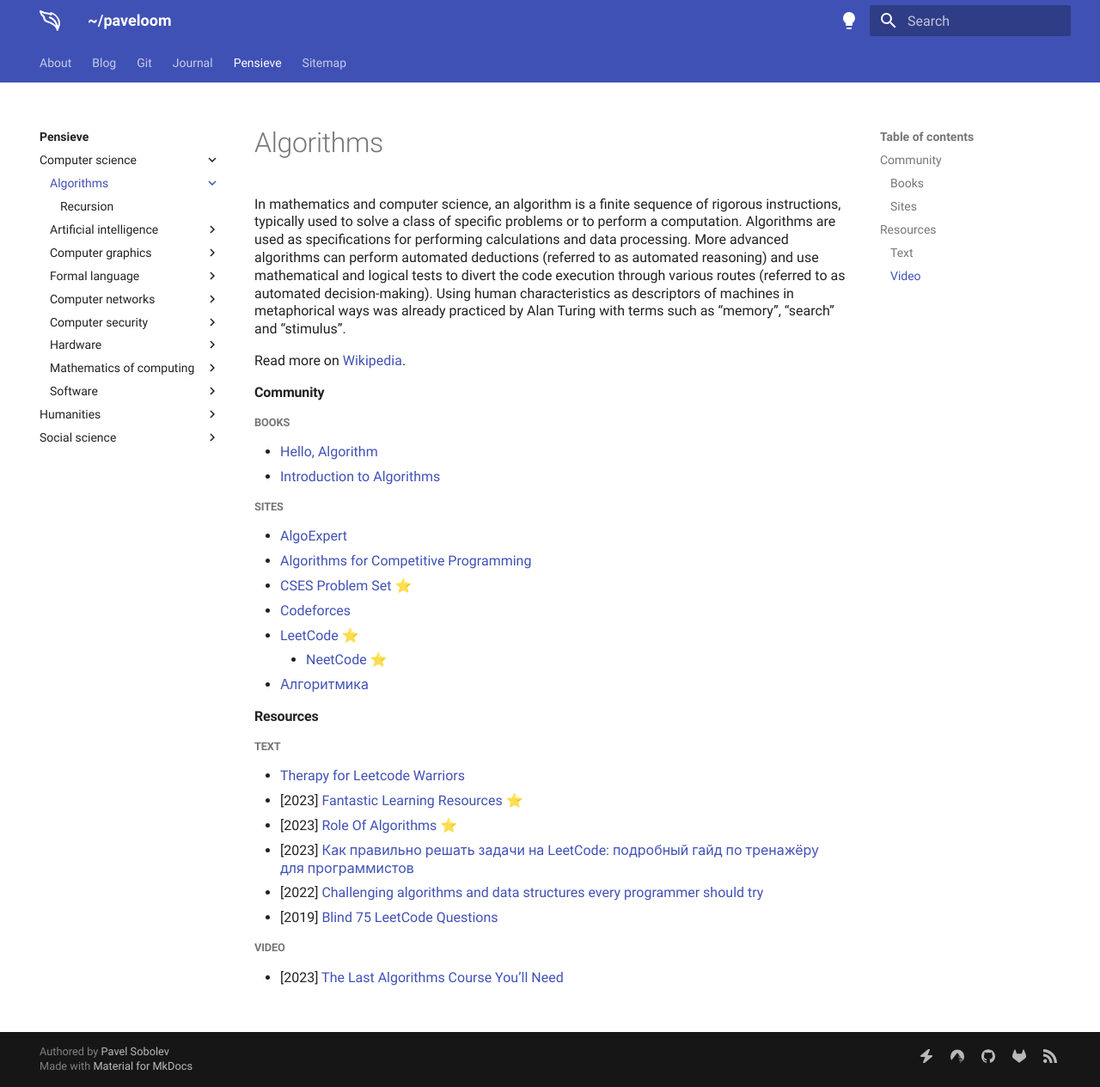
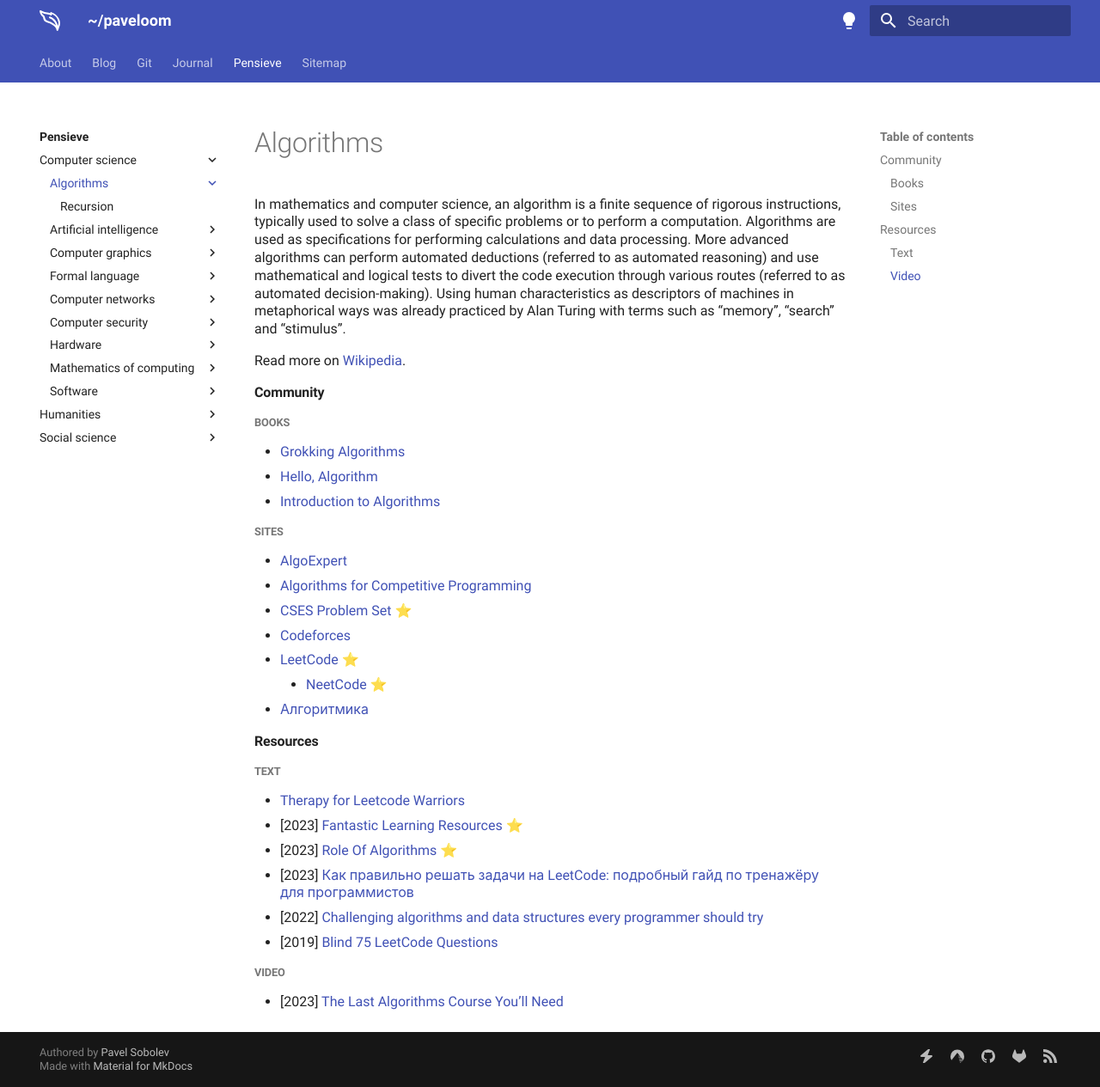
Before and after one commit to paveloom/paveloom.dev, an MkDocs documentation site: the page built from content/pensieve/algorithms.md, in a window 1280 px wide and 1265 px high. Shown: the whole window at 86% size. Built offline with MkDocs 1.6.1 and Material for MkDocs 9.7.7, drawn with Linux system fonts in a browser that asks for light colours.

Commit message:
Pensieve: update the Algorithms page.

```diff
--- a/content/pensieve/algorithms.md
+++ b/content/pensieve/algorithms.md
@@ -7,6 +7,7 @@
 #### Community
 
 ##### Books
+- [Grokking Algorithms](https://www.manning.com/books/grokking-algorithms)
 - [Hello, Algorithm](https://www.hello-algo.com)
 - [Introduction to Algorithms](https://bookbrainz.org/work/8f75a73e-71bb-4f55-adbe-c3370b138249)
 
```
